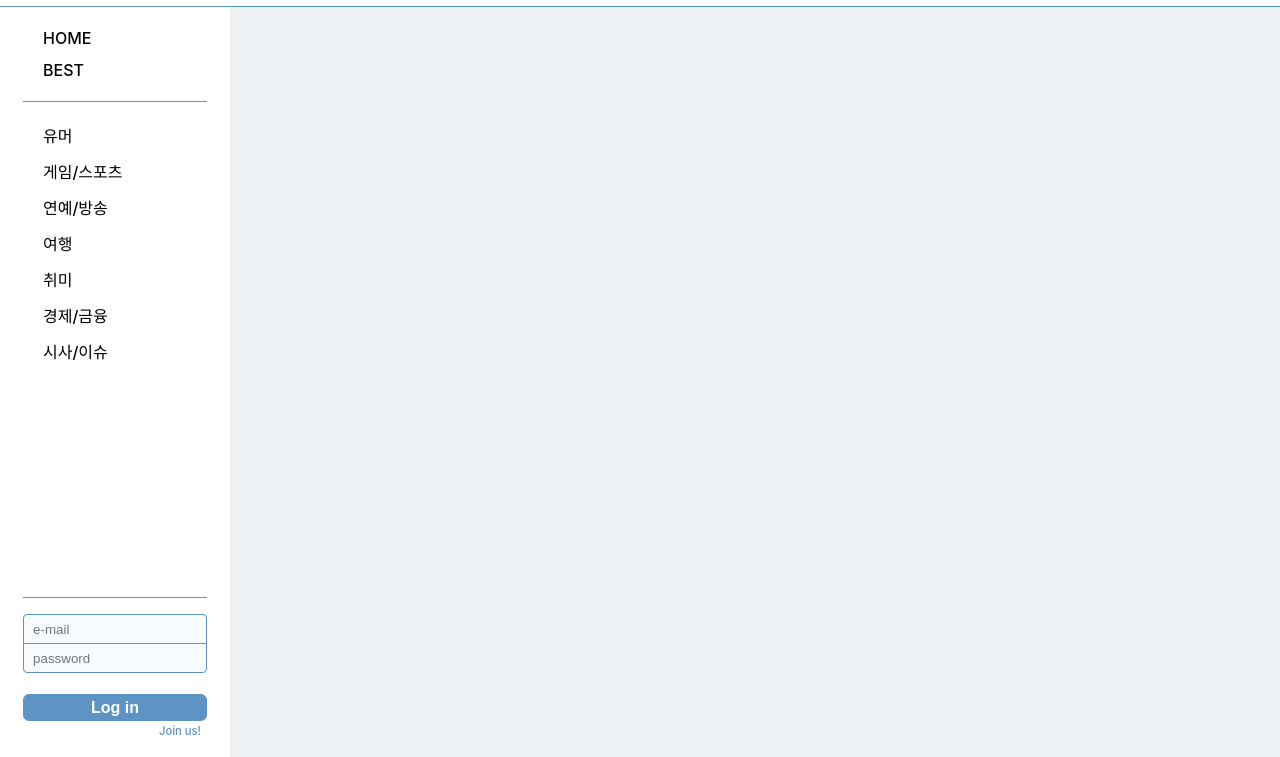
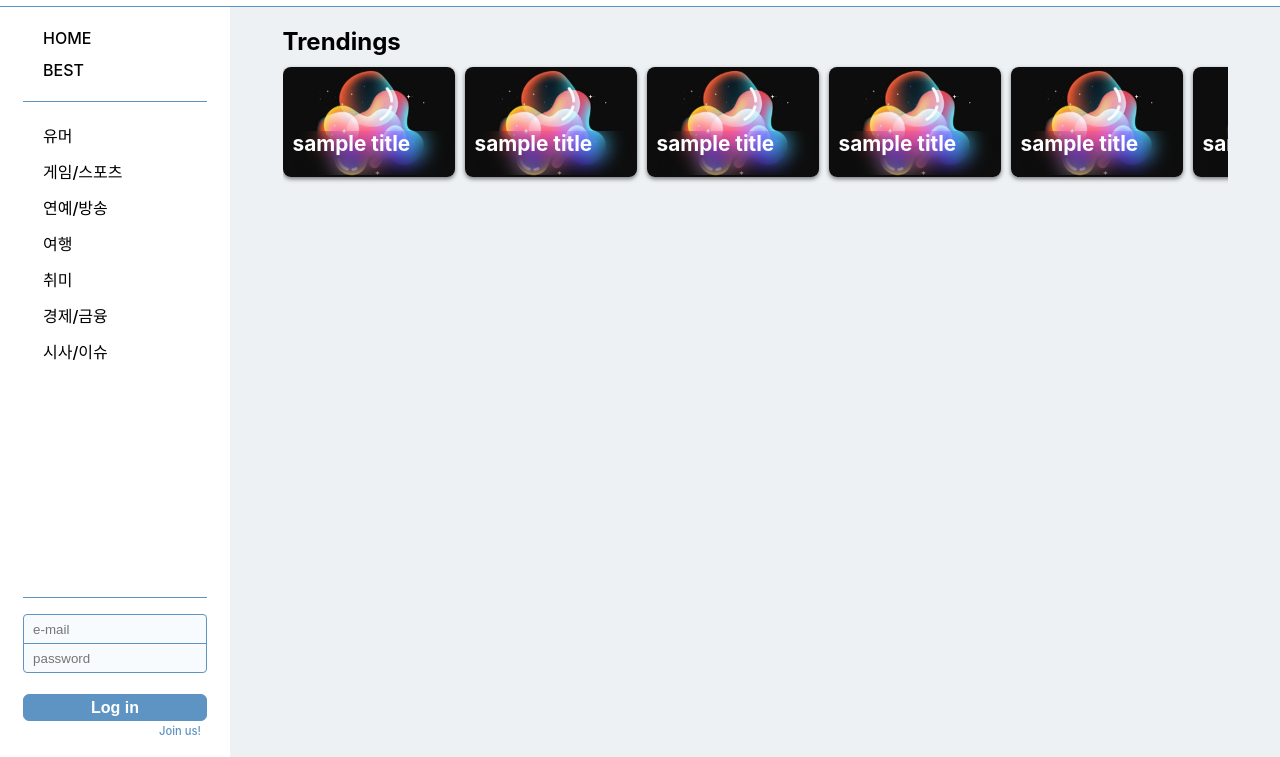
Before and after one commit to ogtitle724/01-community-FE, a React app: page / in a window 1280 px wide. Shown: the part 43-800 px from the top of the page. Built offline with nearby package versions, Linux system fonts and the light colour scheme.

Commit message:
add trending list to Home content

```diff
--- /dev/null
+++ b/src/components.js
@@ -0,0 +1,41 @@
+export function Home() {
+  /* function handleMouseMove(e) {
+    e.target.addEventListener("mousemove", (event) =>
+      console.log(event.clientX)
+    );
+  } */
+
+  return (
+    <div onScroll={() => console.log("scroll")} className="content--home">
+      <section
+        /* onMouseDown={(e) => handleMouseMove(e)} */
+        className="content__section-bests"
+      >
+        <h1 className="content__title--home">Trendings</h1>
+        {Array(10)
+          .fill("post")
+          .map((post, idx) => {
+            return <PostCard />;
+          })}
+      </section>
+      <section className="content__section-curr"></section>
+    </div>
+  );
+}
+
+function PostCard() {
+  return (
+    <article className="card">
+      <img src="sample.png" className="card__img" alt="img dosen't supported" />
+      <h2 className="card__title">sample title </h2>
+    </article>
+  );
+}
+
+export function Best() {
+  return;
+}
+
+export function Others() {
+  return;
+}
--- a/src/routes/root.js
+++ b/src/routes/root.js
@@ -1,5 +1,7 @@
-import { useState } from "react";
+import { Children, useState } from "react";
+import { Home, Best, Others } from "../components";
 import axios from "axios";
+import "../stylesheet/component.css";
 
 const feeds = ["HOME", "BEST"];
 const topics = [
@@ -14,16 +16,18 @@ const topics = [
 
 export default function Root() {
   const [textSearch, setTextSearch] = useState("");
+  const [pageTopic, setPageTopic] = useState("HOME");
+  let mainContent;
 
-  function handleClickMenu(clickedItem) {
-    console.log(clickedItem + " clicked!");
-  }
+  if (pageTopic === "HOME") mainContent = <Home />;
+  else if (pageTopic === "BEST") mainContent = <Best />;
+  else mainContent = <Others />;
 
   return (
     <>
       <Header setTextSearch={setTextSearch} />
-      <Nav handleClick={handleClickMenu} />
-      <Main />
+      <Nav setPageTopic={setPageTopic} />
+      <Main>{mainContent}</Main>
     </>
   );
 }
@@ -31,8 +35,10 @@ export default function Root() {
 function Header({ setTextSearch }) {
   return (
     <>
-      <header>
-        <a href="/">COMMUNITY</a>
+      <header className="header-main">
+        <a className="header-main__logo" href="/">
+          COMMUNITY
+        </a>
         <SearchBar />
       </header>
     </>
@@ -48,7 +54,7 @@ function SearchBar() {
     try {
       //queryString => searchTerm
       //response => contain posts containing search terms
-      const res = await axios.get(`/search?value=${inputText}`);
+      const res = await axios.get(`/search?term=${inputText}`);
     } catch (err) {
       console.log(err);
     }
@@ -74,19 +80,19 @@ function SearchBar() {
   );
 }
 
-function Nav({ handleClick }) {
+function Nav({ setPageTopic }) {
   return (
     <>
       <nav className="snb">
         <SnbMenu
           items={feeds}
           optionClass={"snb__item--feed"}
-          handleClick={handleClick}
+          setPageTopic={setPageTopic}
         />
         <SnbMenu
           items={topics}
           optionClass={"snb__item--topic"}
-          handleClick={handleClick}
+          setPageTopic={setPageTopic}
         />
         <LogIn />
       </nav>
@@ -94,13 +100,13 @@ function Nav({ handleClick }) {
   );
 }
 
-function SnbMenu({ items, optionClass, handleClick }) {
+function SnbMenu({ items, optionClass, setPageTopic }) {
   return (
     <ul className={"snb__menu " + optionClass}>
       {items.map((item, idx) => {
         return (
           <li
-            onClick={() => handleClick(item)}
+            onClick={(e) => setPageTopic(e.target.innerHTML)}
             className="snb__item"
             key={idx + `-${item.slice(0, 2)}`}
           >
@@ -140,6 +146,6 @@ function LogIn() {
   );
 }
 
-function Main() {
-  return <main></main>;
+function Main({ classMain, children }) {
+  return <main className="main">{children}</main>;
 }
--- /dev/null
+++ b/src/stylesheet/component.css
@@ -0,0 +1,55 @@
+.content--home {
+  width: 90%;
+  height: 100%;
+  position: relative;
+  display: flex;
+  flex-direction: column;
+  align-items: center;
+  overflow: hidden;
+}
+
+.content__section-bests {
+  width: 2600px;
+  margin-top: 60px;
+  position: absolute;
+  left: 0;
+  display: flex;
+  gap: 10px;
+}
+
+.content__title--home {
+  position: absolute;
+  top: -40px;
+}
+/*Card*/
+.card {
+  width: 172px;
+  height: 110px;
+  position: relative;
+  border-radius: 8px;
+  overflow: hidden;
+  box-shadow: 0 2px 4px 0 rgba(0, 0, 0, 0.5);
+  transition: 0.3s;
+}
+
+.card:hover {
+  transform: translateY(-10px);
+}
+
+.card__img {
+  width: 100%;
+  height: 100%;
+  position: absolute;
+  object-fit: cover;
+}
+
+.card__title {
+  width: 100%;
+  height: 40%;
+  position: absolute;
+  bottom: 2px;
+  left: 10px;
+  color: white;
+  font-size: 1.3rem;
+  backdrop-filter: blur(10px);
+}
--- a/src/stylesheet/root.css
+++ b/src/stylesheet/root.css
@@ -28,7 +28,7 @@
 }
 
 /* header */
-header {
+.header-main {
   width: 100vw;
   height: 100%;
   grid-column: 1/3;
@@ -38,7 +38,7 @@ header {
   border-bottom: 1px solid var(--main-color);
 }
 
-header a {
+.header-main__logo {
   margin-left: 30px;
   position: absolute;
   top: 50%;
@@ -93,7 +93,7 @@ header a {
   border-radius: 8px;
   padding: 6px 0px 6px 20px;
   font-weight: 530;
-  transition: 0.1s;
+  transition: 0.2s;
 }
 .snb__item:hover {
   background-color: rgb(233, 233, 233);
@@ -177,8 +177,12 @@ header a {
 }
 
 /* main */
-main {
+.main {
   width: 100%;
+  min-width: 0px;
   height: 100%;
+  display: flex;
+  flex-direction: column;
+  align-items: center;
   background-color: rgb(237, 241, 244);
 }
```
Also changed, not shown: public/sample.png (added).
